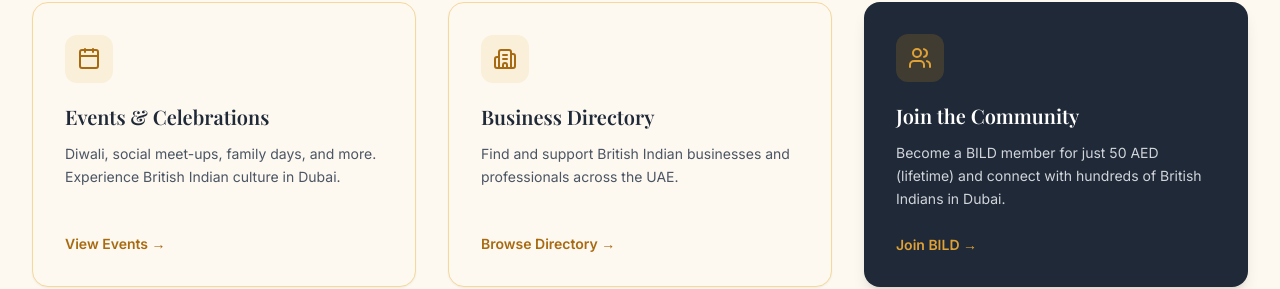
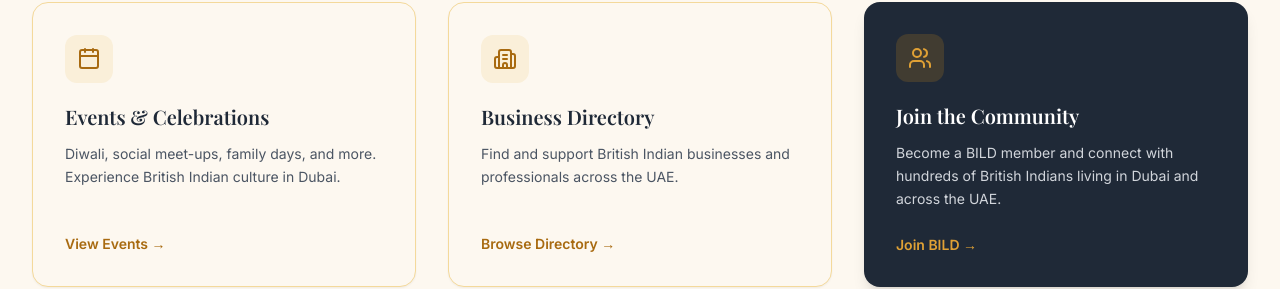
Before and after one commit to vjaswal9/bild-website, a Next.js app: page / in a window 1280 px wide. Shown: the part 2575-2864 px from the top of the page. Built offline with nearby package versions, Linux system fonts and the light colour scheme.

Commit message:
Remove 50 AED mention from Join the Community card

```diff
--- a/src/components/home/HighlightCards.tsx
+++ b/src/components/home/HighlightCards.tsx
@@ -19,7 +19,7 @@ const cards = [
   {
     icon: Users,
     title: 'Join the Community',
-    description: 'Become a BILD member for just 50 AED (lifetime) and connect with hundreds of British Indians in Dubai.',
+    description: 'Become a BILD member and connect with hundreds of British Indians living in Dubai and across the UAE.',
     href: '/join',
     cta: 'Join BILD',
     highlight: true,
```
